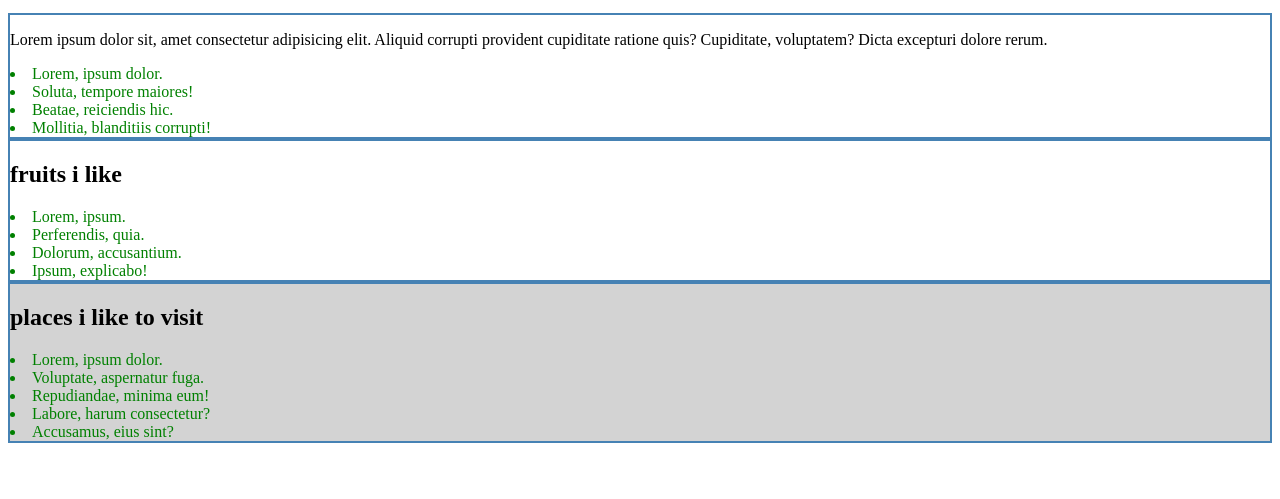
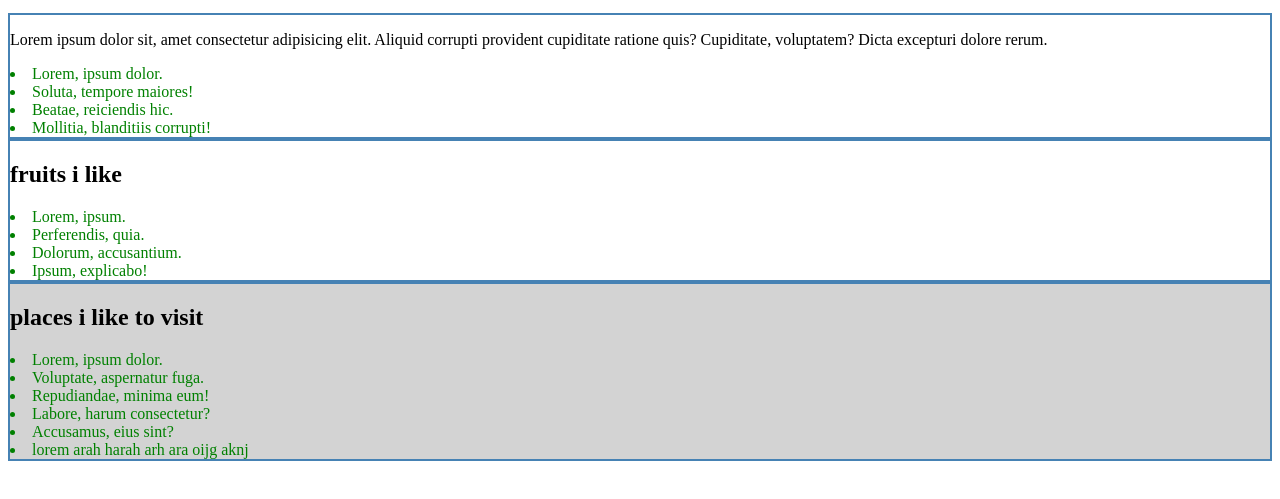
Before and after one commit to T-ahiti/module-24, a plain HTML site: page index.html in a window 1280 px wide. Shown: the part 145-644 px from the top of the page. Drawn offline with Linux system fonts and the light colour scheme.

Commit message:
second commit

```diff
--- a/append.js
+++ b/append.js
@@ -0,0 +1,11 @@
+
+// 1. where to add
+const placeList = document.getElementsByClassName('places')[0]
+// 2. what to be added
+const li = document.createElement('li')
+li.innerText = 'lorem arah harah arh ara oijg aknj'
+
+// 3. add the child
+placeList.appendChild(li)
+
+// console.log(place)
--- a/index.html
+++ b/index.html
@@ -53,6 +53,7 @@
 
      <script src="dom.js"></script>
      <script src="script.js"></script>
+     <script src="append.js"></script>
 
      <script>
       // const liCollection = document.getElementsByTagName('li')
```
